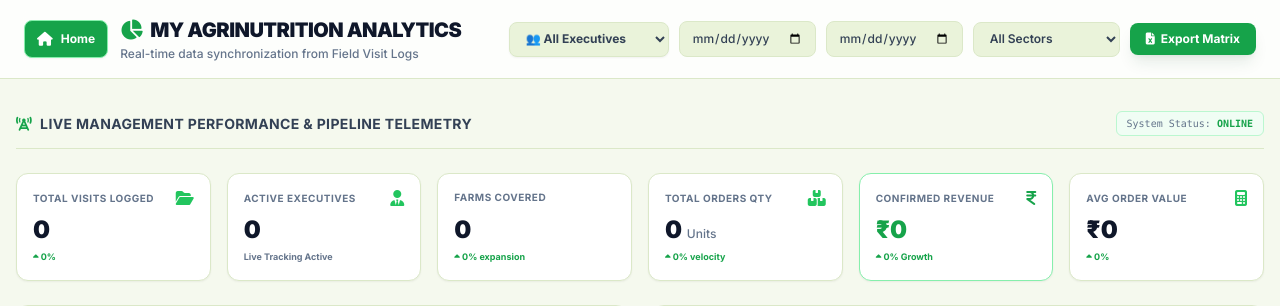
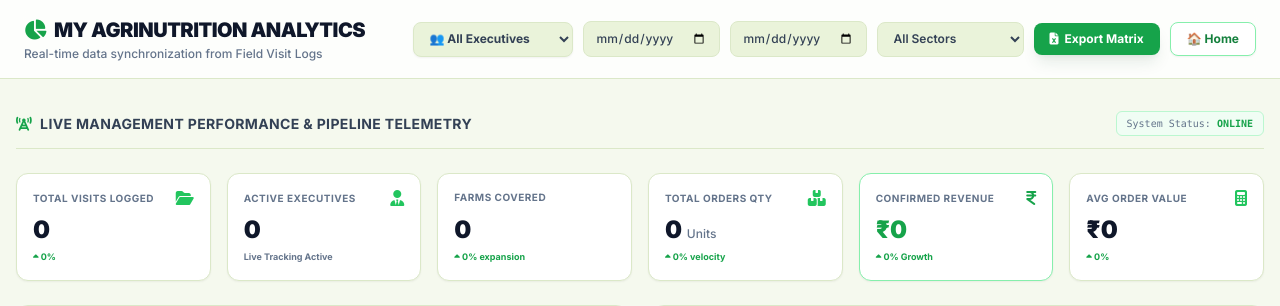
Before and after one commit to Karthi21-2001/myagrinutrition-crm, a Django app: page /crm/analytics-report/ in a window 1280 px wide. Shown: the top 306 px of the page. Run offline with Django 5.2, Linux system fonts and the light colour scheme; a user stored in the database is signed in; data comes from the database, SQL or seed files in the repository; data that the repository does not hold is empty; some libraries are stand-ins or nearby versions.

Commit message:
Update analytics_report.html

```diff
--- a/backend/crm_core/templates/crm_core/analytics_report.html
+++ b/backend/crm_core/templates/crm_core/analytics_report.html
@@ -72,10 +72,6 @@
     <header class="border-b border-[var(--border)] bg-white/80 backdrop-blur-md sticky top-0 z-50 px-6 py-4">
         <div class="max-w-[1600px] mx-auto flex flex-col md:flex-row justify-between items-start md:items-center gap-4">
             <div class="flex items-center gap-3">
-                <a href="/" title="Back to Home" class="shrink-0 flex items-center gap-2 px-3 py-2 rounded-lg border border-green-300 bg-green-600 text-white font-bold text-xs hover:bg-green-700 transition shadow-sm">
-                    <i class="fa-solid fa-house text-sm"></i>
-                    <span>Home</span>
-                </a>
                 <div>
                     <h1 class="text-xl font-black tracking-tight text-slate-900 uppercase flex items-center gap-2">
                         <span class="text-green-600"><i class="fa-solid fa-chart-pie"></i></span>
@@ -105,8 +101,11 @@
                     <option value="Aqua" {% if selected_sector == "Aqua" %}selected{% endif %}>🐟 Aqua Sector</option>
                 </select>
 
-                <a href="{% url 'export_excel' %}" class="bg-green-600 hover:bg-green-700 text-white px-4 py-2 rounded-lg transition font-bold flex items-center gap-1.5 ml-auto md:ml-0 shadow-lg shadow-green-900/10">
+                <a href="{% url 'export_excel' %}" class="bg-green-600 hover:bg-green-700 text-white px-4 py-2 rounded-lg transition font-bold flex items-center gap-1.5 md:ml-0 shadow-lg shadow-green-900/10">
                     <i class="fa-solid fa-file-excel"></i> Export Matrix
+                </a>
+                <a href="/" title="Back to Home" class="bg-white hover:bg-green-50 text-green-700 border border-green-300 px-4 py-2 rounded-lg transition font-bold flex items-center gap-1.5 ml-auto md:ml-0 shadow-sm">
+                    🏠 Home
                 </a>
             </form>
         </div>
```
